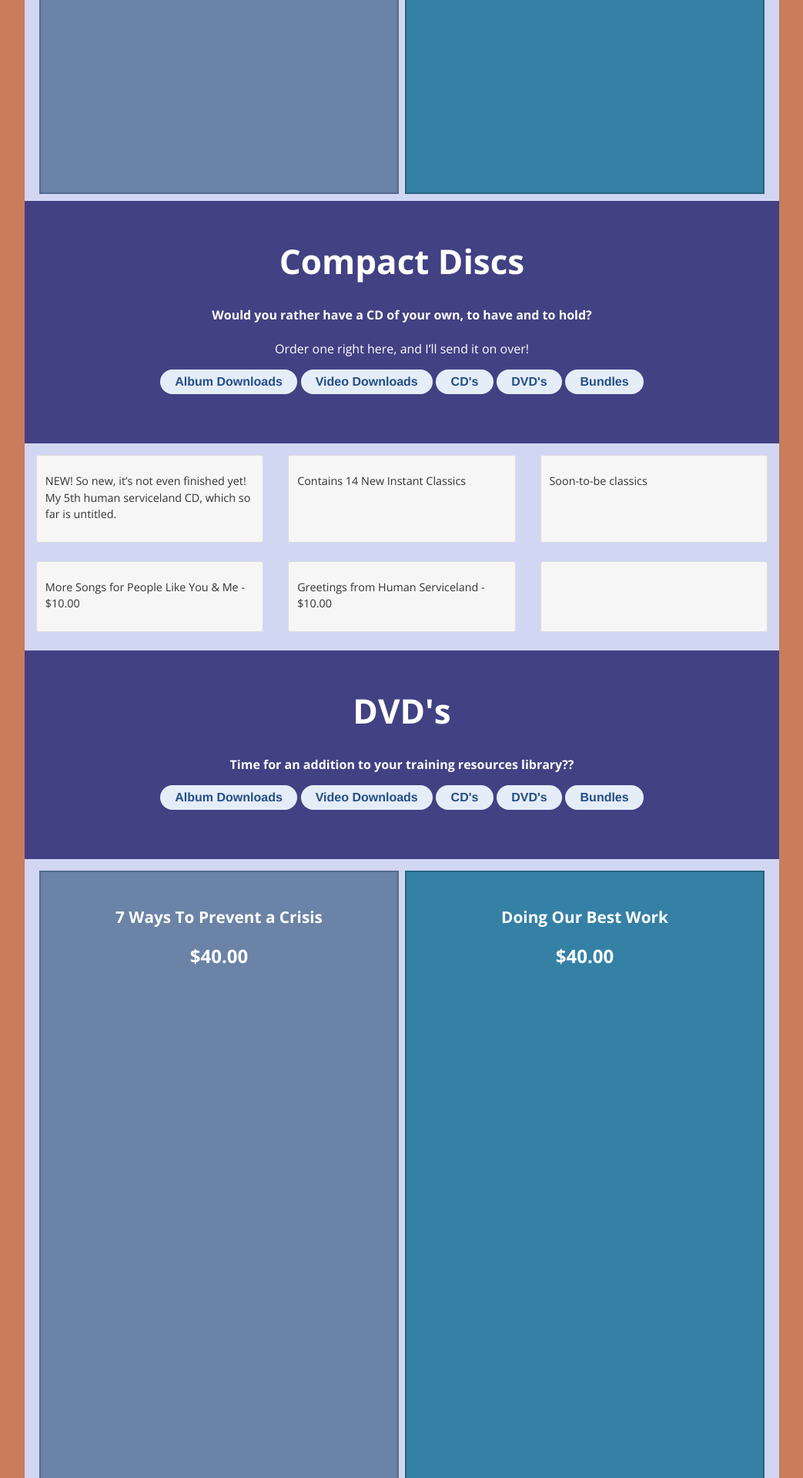
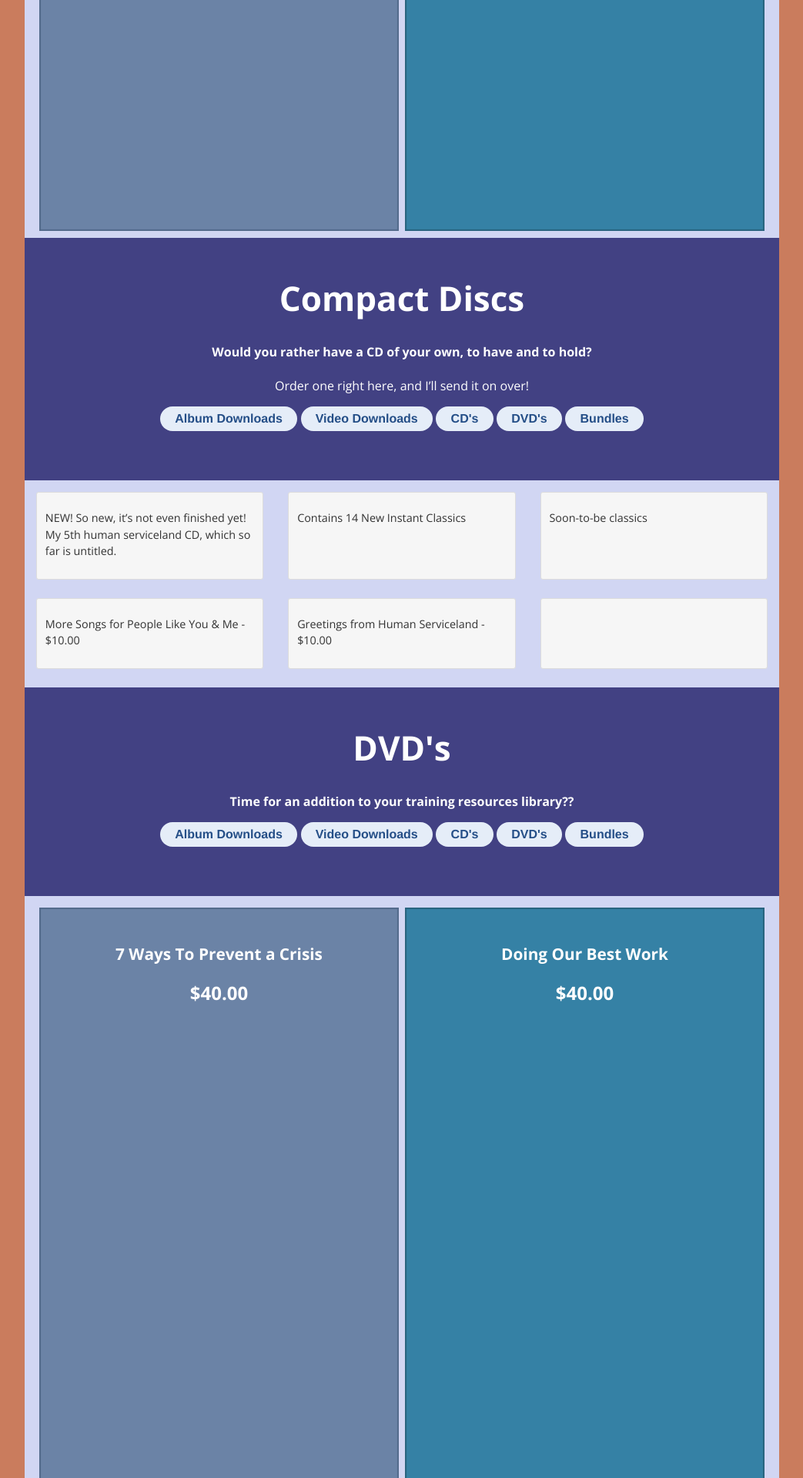
Before and after one commit to tmray/pl-store, a Jekyll site: the page built from index.html, in a window 1280 px wide. Shown: the part 3167-5087 px from the top of the page at 77% size, without its empty margins (118-1161 px from the left). Built offline with Jekyll 4.4.1, drawn with Linux system fonts in a browser that asks for light colours.

Commit message:
changed height of grid item for videos

```diff
--- a/_sass/grid-items.scss
+++ b/_sass/grid-items.scss
@@ -21,7 +21,7 @@
   $grid-item-columns: 6;
   $grid-item-big-columns: 8;
   $grid-item-color: white;
-  $grid-item-height: 90em;
+  $grid-item-height: 93em;
 
   @include clearfix;
 
```
